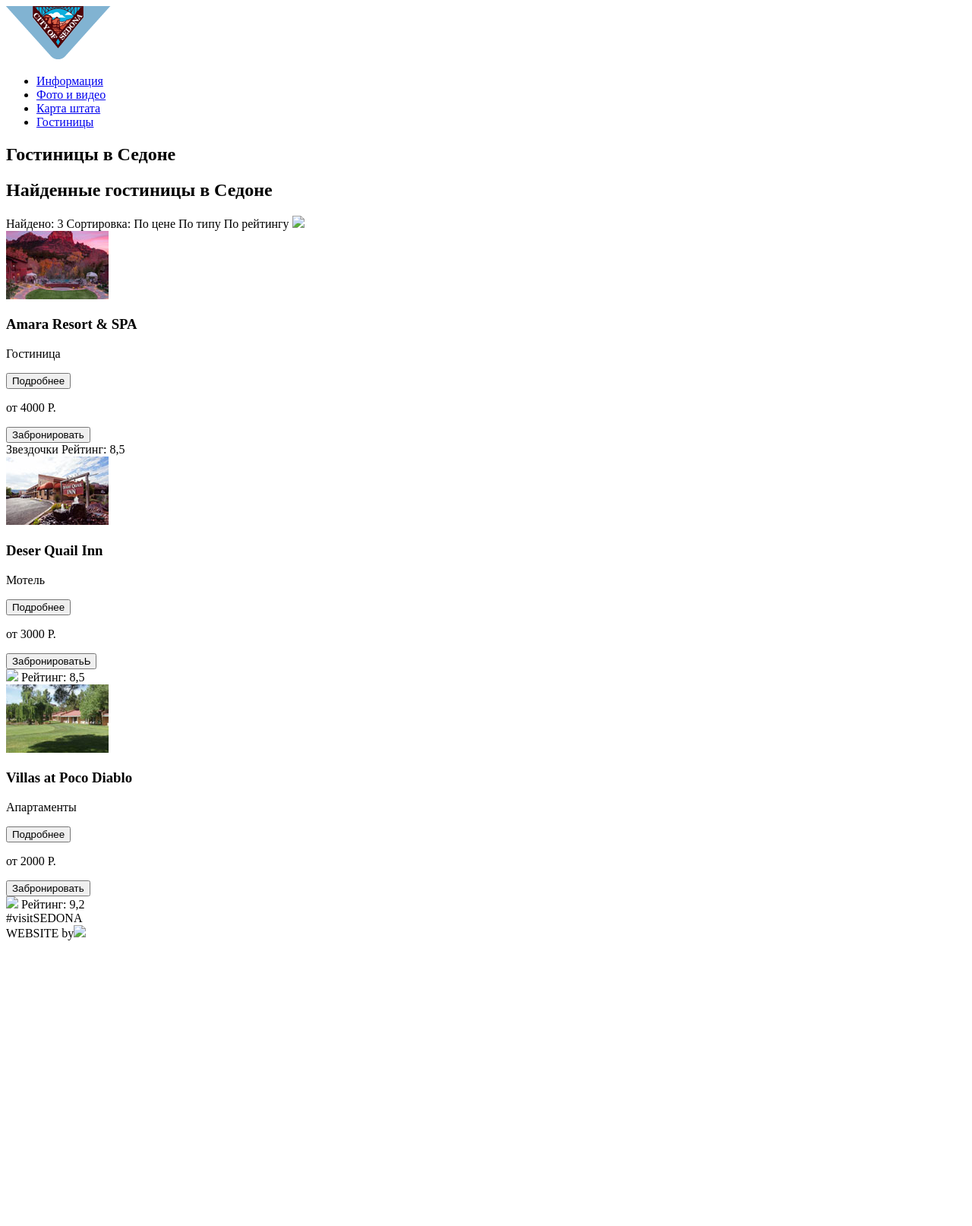
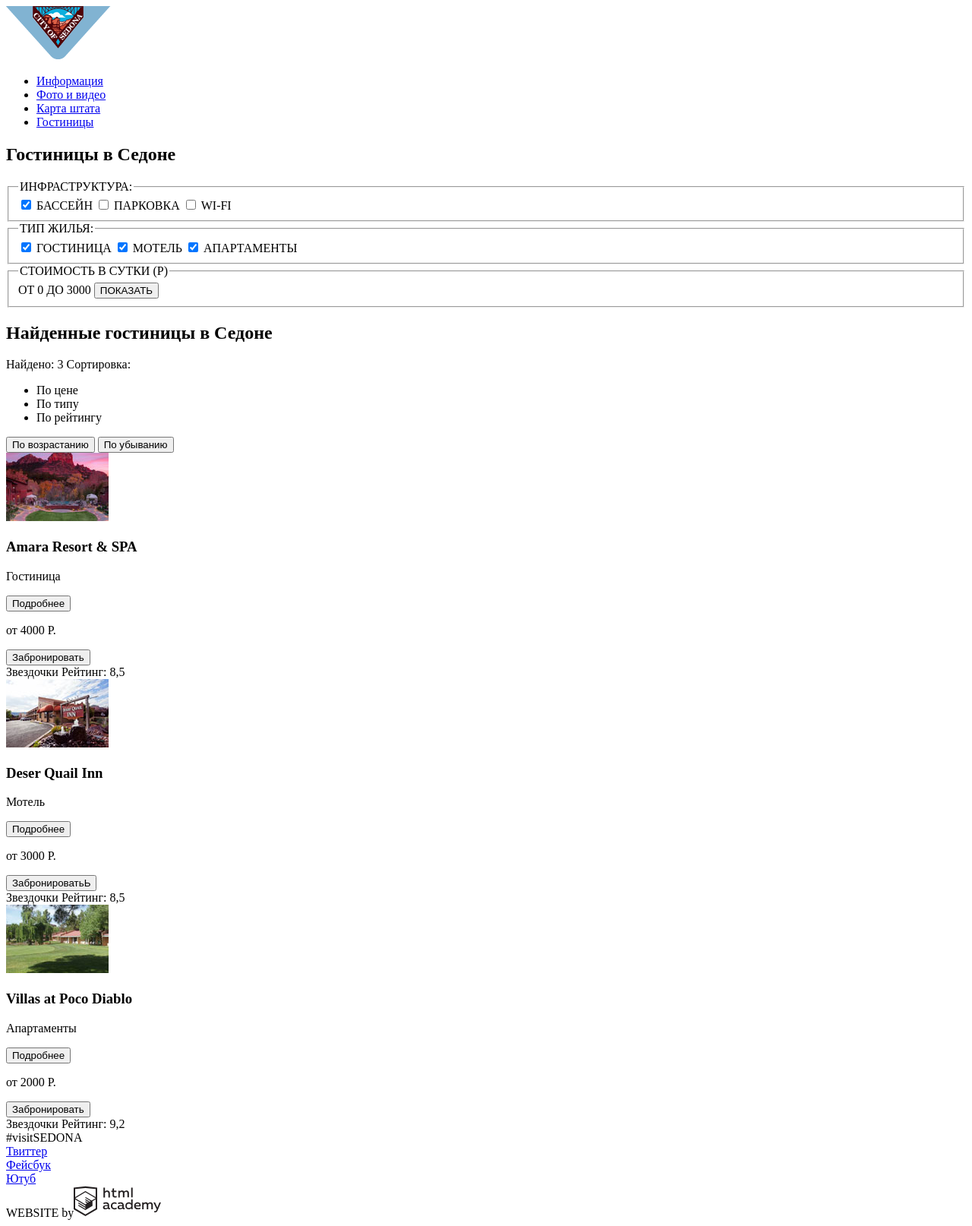
Before and after one commit to EDGARRUS/529035-sedona, a plain HTML site: page catalog.html in a window 1280 px wide. Shown: the whole page at 76% size. Before the commit the page ends 1246 px from the top, so only its background shows below. Drawn offline with Linux system fonts and the light colour scheme.

Commit message:
4 задание
Сделано

```diff
--- a/catalog.html
+++ b/catalog.html
@@ -22,34 +22,36 @@
     </nav>
   </header>
   <main>
-    <section> <!-- Бэкграунд Имейдж у CSS СЕКЦИИ img/filter_background.jpg -->
-
+    <section>
+      <!-- Бэкграунд Имейдж у CSS СЕКЦИИ img/filter_background.jpg -->
       <H1>Гостиницы в Седоне</H1>
       <!--Визуал Хидден -->
-      <!-- <form>
-
-<div>
-<b>ИНФРАСТРУКТУРА:</b>
-<input type="checkbox" checked>БАССЕЙН
-<input type="checkbox">ПАРКОВКА
-<input type="checkbox">WI-FI
-</div>
-
-<div>
-<b>ТИП ЖИЛЬЯ:</b>
-<input type="checkbox" checked>ГОСТИНИЦА
-<input type="checkbox" checked>МОТЕЛЬ
-<input type="checkbox" checked>АПАРТАМЕНТЫ
-</div>
-
-<div>
-<p>СТОИМОСТЬ В СУТКИ (Р)</p>
+      <form method="get" action="https://echo.htmlacademy.ru/">
+        <fieldset>
+          <legend>ИНФРАСТРУКТУРА:</legend>
+          <input type="checkbox" id="pool" name="pool" checked>
+          <label for="pool">БАССЕЙН</label>
+          <input type="checkbox" id="parking" name="parking">
+          <label for="parking">ПАРКОВКА</label>
+          <input type="checkbox" id="wifi" name="wifi">
+          <label for="wifi">WI-FI</label>
+        </fieldset>
+        <fieldset>
+          <legend>ТИП ЖИЛЬЯ:</legend>
+          <input type="checkbox" id="hotel" name="hotel" checked>
+          <label for="hotel">ГОСТИНИЦА</label>
+          <input type="checkbox" id="motel" name="motel" checked>
+          <label for="motel">МОТЕЛЬ</label>
+          <input type="checkbox" id="apart" name="apart" checked>
+          <label for="apart">АПАРТАМЕНТЫ</label>
+        </fieldset>
+        <fieldset>
+          <legend>СТОИМОСТЬ В СУТКИ (Р)</legend>
           <span>ОТ 0</span>
           <span>ДО 3000</span>
-<button>ПОКАЗАТЬ</button>
-</div>
-
-</form> -->
+          <button type="submit">ПОКАЗАТЬ</button>
+        </fieldset>
+      </form>
     </section>
     <section>
       <H2>Найденные гостиницы в Седоне</H2>
@@ -57,10 +59,14 @@
       <div>
         <span>Найдено: 3</span>
         <span>Сортировка:</span>
-        <span>По цене</span>
-        <span>По типу</span>
-        <span>По рейтингу</span>
-        <img src="strelki">
+        <ul>
+          <li>По цене</li>
+          <li>По типу</li>
+          <li>По рейтингу</li>
+        </ul>
+        <div>
+          <button type="button"><span class="visually-hidden">По возрастанию</span></button>
+          <button type="button"><span class="visually-hidden">По убыванию</span></button>
         </div>
         <article>
           <div>
@@ -70,11 +76,11 @@
             <h3><a>Amara Resort &amp; SPA</a></h3>
             <div>
               <p>Гостиница</p>
-            <button>Подробнее</button>
+              <button type="button">Подробнее</button>
             </div>
             <div>
               <p>от 4000 Р.</p>
-            <button>Забронировать</button>
+              <button type="button">Забронировать</button>
             </div>
           </div>
           <div>
@@ -90,15 +96,15 @@
             <h3><a>Deser Quail Inn</a></h3>
             <div>
               <p>Мотель</p>
-            <button>Подробнее</button>
+              <button type="button">Подробнее</button>
             </div>
             <div>
               <p>от 3000 Р.</p>
-            <button>ЗабронироватьЬ</button>
+              <button type="button">ЗабронироватьЬ</button>
             </div>
           </div>
           <div>
-          <img src="/Zvezdoch">
+            <span>Звездочки</span>
             <span>Рейтинг: 8,5</span>
           </div>
         </article>
@@ -110,15 +116,15 @@
             <h3><a>Villas at Poco Diablo</a></h3>
             <div>
               <p>Апартаменты</p>
-            <button>Подробнее</button>
+              <button type="button">Подробнее</button>
             </div>
             <div>
               <p>от 2000 Р.</p>
-            <button>Забронировать</button>
+              <button type="button">Забронировать</button>
             </div>
           </div>
           <div>
-          <img src="/Zvezdoch">
+            <span>Звездочки</span>
             <span>Рейтинг: 9,2</span>
           </div>
         </article>
@@ -127,11 +133,11 @@
   <footer>
     <div><span>#visitSEDONA</span></div>
     <div>
-      <div class="twitter"><a href="#"></a></div>
-      <div class="Facebook"><a href="#"></a></div>
-      <div class="Youtube"><a href="#"></a></div>
+      <div class="twitter"><a href="#"><span class="visually-hidden">Твиттер</span></a></div>
+      <div class="Facebook"><a href="#"><span class="visually-hidden">Фейсбук</span></a></div>
+      <div class="Youtube"><a href="#"><span class="visually-hidden">Ютуб</span></a></div>
     </div>
-    <div><span>WEBSITE by<span><img src="/HTML ACADEMY"><div>
+    <div><span>WEBSITE by<span><img src="img/logo-htmlacademy.svg" width="115px" height="41" alt="Логотип"><div>
 
 </footer>
 
```
Also changed, not shown: index.html (+30 -14 lines). Lines whose indentation alone changed are shown as unchanged.
